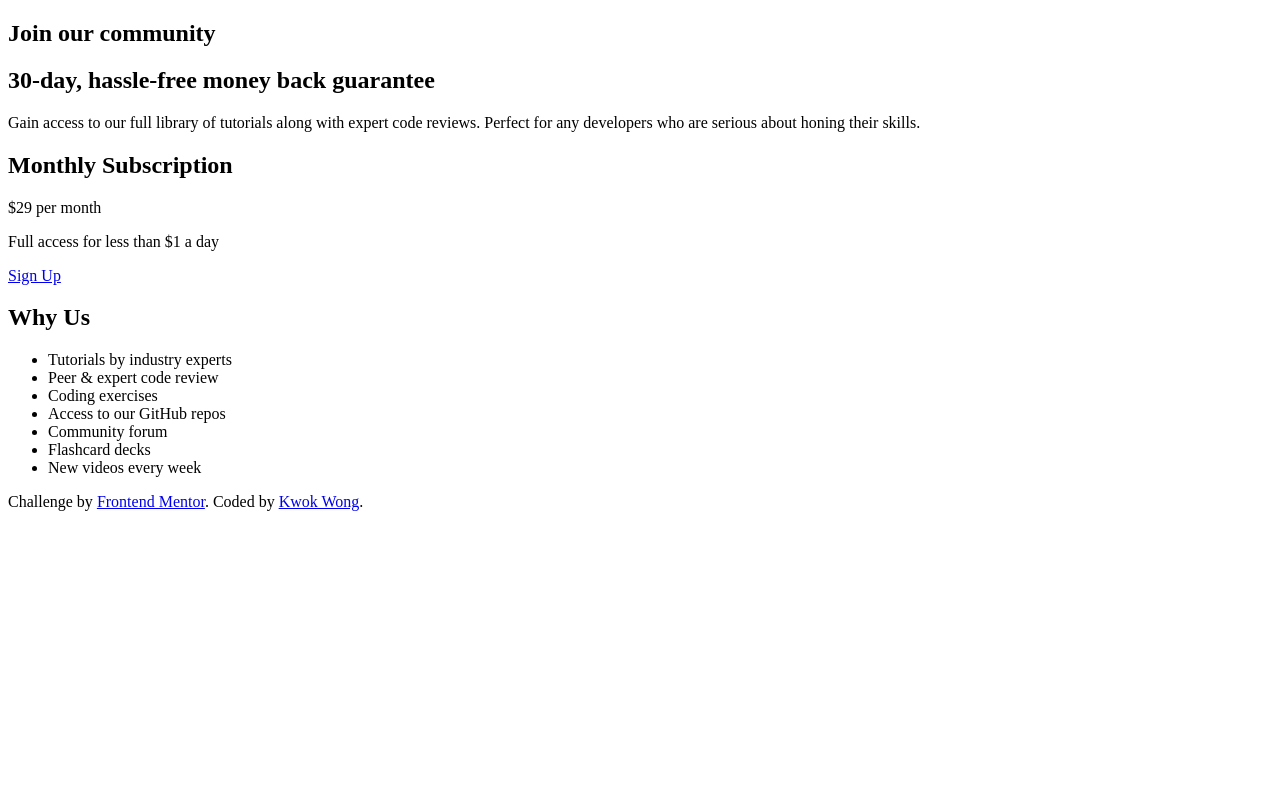
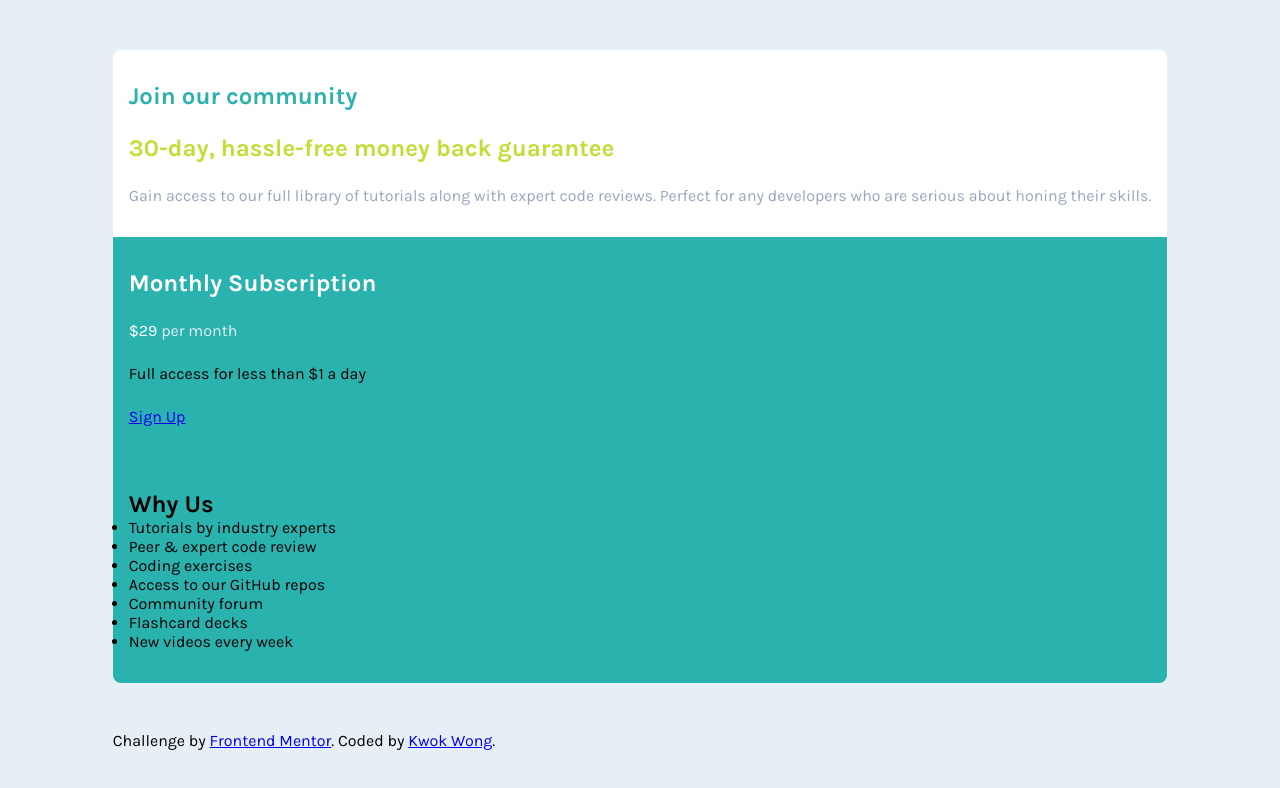
Before and after one commit to kwokkw/single-price-grid-component-master, a plain HTML site: page design/index.html in a window 1280 px wide. Drawn offline with Linux system fonts and the light colour scheme.

Commit message:
Create initial css

```diff
--- /dev/null
+++ b/design/css/style.css
@@ -0,0 +1,79 @@
+/* RESET */
+
+* {
+    margin: 0;
+    padding: 0;
+    box-sizing: border-box;
+}
+
+/* VARIABLES */
+
+:root {
+    /* COLORS */
+    --cyan: hsl(179, 62%, 43%);
+    --bright-yellow: hsl(71, 73%, 54%);
+    --bg-color: hsl(204, 43%, 93%);
+    --grayish-blue: hsl(218, 22%, 67%);
+
+    /* FONT */
+    --font-size: 1rem;
+}
+
+/* GENERAL STYLES*/
+
+body {
+    font-family: "Karla", sans-serif;
+    font-size: var(--font-size);
+    min-height: 100vh;
+    background-color: var(--bg-color);
+    display: grid;
+    place-content: center;
+    gap: 3rem;
+    padding: 3rem 1rem;
+}
+
+article {
+    padding: 2rem 1rem;
+}
+
+.card1 {
+    background-color: white;
+    border-radius: 0.5rem 0.5rem 0 0;
+    display: grid;
+    gap: 1.5rem;
+}
+
+.card2 {
+    background-color: var(--cyan);
+    display: grid;
+    gap: 1.5rem;
+}
+
+.card3 {
+    background-color: var(--cyan);
+    border-radius: 0 0 0.5rem 0.5rem;
+}
+
+.card1 h1 {
+    color: var(--cyan);
+}
+
+.card1 h2 {
+    color: var(--bright-yellow);
+}
+
+.card1 p {
+    color: var(--grayish-blue);
+}
+
+.card2 h2 {
+    color: white;
+}
+
+.price {
+    color: white;
+}
+
+.perMonth {
+    color: var(--bg-color);
+}
--- a/design/index.html
+++ b/design/index.html
@@ -4,11 +4,12 @@
     <meta charset="UTF-8">
     <meta name="viewport" content="width=device-width, initial-scale=1.0">
     <meta name="author" content="Kwok Wong">
-    <title>Single Price Grid Component Master</title>
+    <link rel="stylesheet" href="css/style.css">
+    <link href="https://fonts.googleapis.com/css2?family=Big+Shoulders+Display&family=Karla:wght@400;700&family=Lexend+Deca:wght@700&family=Outfit:wght@400;700&display=swap" rel="stylesheet">     <title>Single Price Grid Component Master</title>
 </head>
 <body>
     <main>
-        <article class="card">
+        <article class="card1">
             <h1>Join our community</h1>
             <h2>30-day, hassle-free money back guarantee</h2>
             <p>
@@ -17,10 +18,10 @@
             </p>
         </article>
 
-        <article class="card">
+        <article class="card2">
             <h2>Monthly Subscription</h2>
             <p>
-                <span class="dollar">&dollar;29</span> <span class="perMonth">per month</span>
+                <span class="price">&dollar;29</span> <span class="perMonth">per month</span>
             </p>
             <p>
                 Full access for less than &dollar;1 a day
@@ -28,7 +29,7 @@
             <a href="#">Sign Up</a>
         </article>
 
-        <article class="card">
+        <article class="card3">
             <h2>Why Us</h2>
             <ul>
                 <li class="list-item">Tutorials by industry experts</li>
```
Also changed, not shown: 1 other file.
